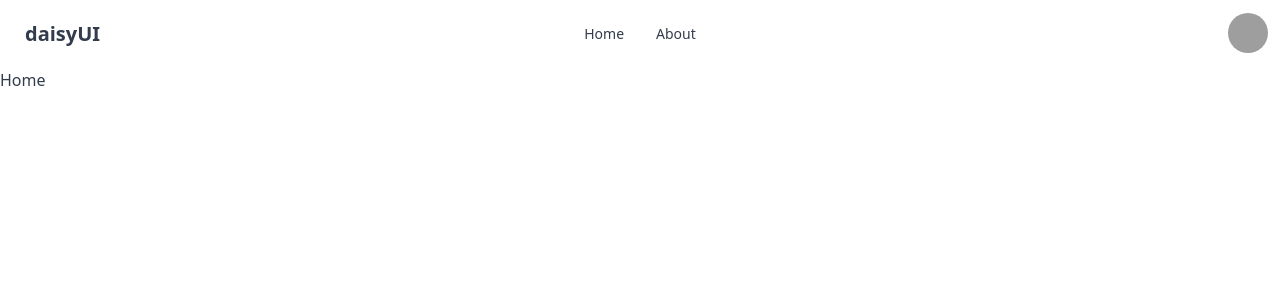
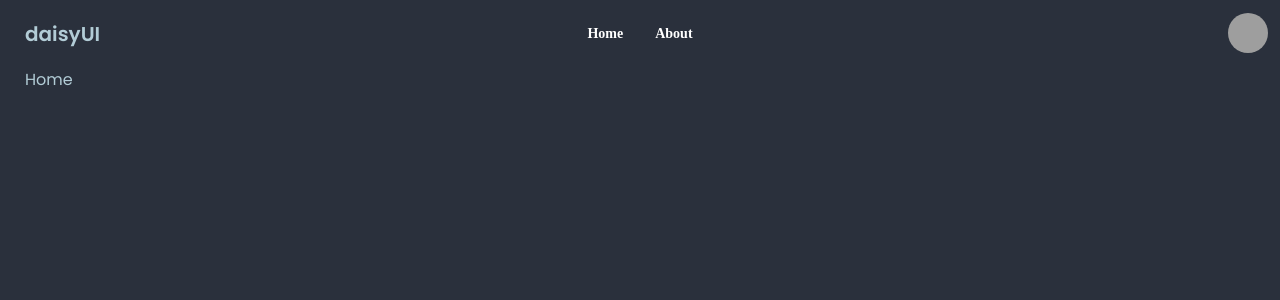
Before and after one commit to akdmousom/task-managemnet-system, a React (Vite) app: page / in a window 1280 px wide. Shown: the top 300 px of the page. Built offline with nearby package versions, Linux system fonts and the light colour scheme; grey boxes are pictures that could not be loaded.

Commit message:
Font Family Added

```diff
--- a/package.json
+++ b/package.json
@@ -16,6 +16,7 @@
     "react-dom": "^18.2.0",
     "react-helmet-async": "^2.0.4",
     "react-router-dom": "^6.21.0",
+    "sass": "^1.69.5",
     "sort-by": "^1.2.0"
   },
   "devDependencies": {
--- a/src/Components/NavigationBar/NavigationBar.jsx
+++ b/src/Components/NavigationBar/NavigationBar.jsx
@@ -1,3 +1,4 @@
+import './NavigationBars.scss'
 const NavigationBar = () => {
     const navItem = <>
 
--- /dev/null
+++ b/src/Components/NavigationBar/NavigationBars.scss
@@ -0,0 +1,7 @@
+.navbar{
+    li{
+        color: white;
+        font-family: 'Times New Roman', Times, serif;
+        font-weight: 700;
+    }
+}
--- a/src/LayOuts/MainLayout.jsx
+++ b/src/LayOuts/MainLayout.jsx
@@ -3,7 +3,7 @@ import NavigationBar from "../Components/NavigationBar/NavigationBar";
 
 const MainLayout = () => {
     return (
-        <div className="max-w-[1367px] mx-auto">
+        <div className="max-w-[1367px] mx-auto font-poppins">
             {/* Navigation bar added here */}
             <NavigationBar/>
             <Outlet/>
--- a/src/Pages/Home/Home.jsx
+++ b/src/Pages/Home/Home.jsx
@@ -1,7 +1,7 @@
-
+import './Home.scss'
 const Home = () => {
     return (
-        <div>
+        <div className='wrapper'>
             <h1>Home</h1>
         </div>
     );
--- /dev/null
+++ b/src/Pages/Home/Home.scss
@@ -0,0 +1,6 @@
+.wrapper{
+
+    margin: 0 25px;
+
+
+}
--- a/src/index.css
+++ b/src/index.css
@@ -1,3 +1,7 @@
+/* Font import from google fonts */
+@import url('https://fonts.googleapis.com/css2?family=Poppins:wght@400;500;600;700;800;900&display=swap');
+
+/* Tailwind css initial css setup */
 @tailwind base;
 @tailwind components;
 @tailwind utilities;
--- a/tailwind.config.js
+++ b/tailwind.config.js
@@ -5,13 +5,18 @@ export default {
     "./src/**/*.{js,ts,jsx,tsx}",
   ],
   theme: {
-    extend: {},
+    extend: {
+      fontFamily:{
+        'poppins' : ['Poppins', 'sans-serif'],
+      }
+    },
+
   },
   plugins: [require("daisyui")],
   daisyui: {
     themes: [
 
-      "emerald",
+      "dim",
 
     ],
   },
```
Also changed, not shown: 1 other file (tests, documents, lock files or other folders).
